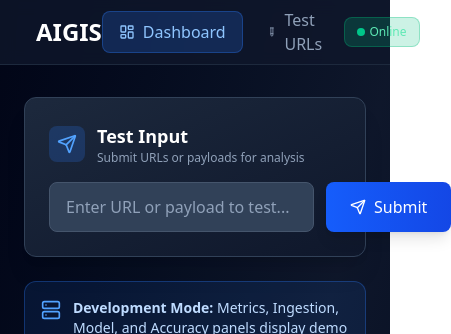
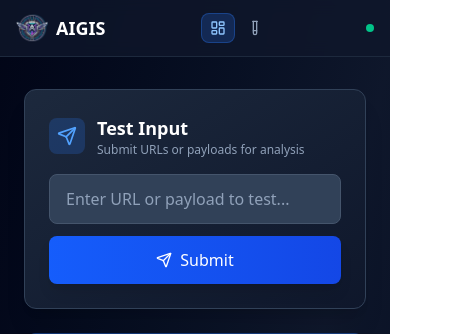
Before and after one commit to itzzfalcon52/demo-WFA, a React (Vite) app in the folder frontend/waf-dashboard/: page / in a window 390 px wide. Shown: the top 334 px of the page, 451 px wide, since content can reach past the window. Built offline with nearby package versions, Linux system fonts and the light colour scheme; no server answers.

Commit message:
made website responsive

```diff
--- a/frontend/waf-dashboard/src/components/Navigation.jsx
+++ b/frontend/waf-dashboard/src/components/Navigation.jsx
@@ -1,59 +1,66 @@
 import { useLocation, Link } from "react-router-dom";
 import { Shield, LayoutDashboard, TestTube } from "lucide-react";
+
 function Navigation() {
   const location = useLocation();
-
   const isActive = (path) => location.pathname === path;
 
   return (
     <nav className="border-b border-slate-800 bg-slate-900/80 backdrop-blur-sm sticky top-0 z-20">
-      <div className="max-w-7xl mx-auto px-6">
-        <div className="flex items-center justify-between h-16">
+      <div className="max-w-7xl mx-auto px-4 sm:px-6">
+        <div className="flex items-center justify-between h-14 sm:h-16">
           {/* Logo */}
-          <Link to="/" className="flex items-center gap-3 group">
-            <div className=" rounded-lg  group-hover:from-blue-400 group-hover:to-blue-500 transition-all">
+          <Link to="/" className="flex items-center gap-2 sm:gap-3 group">
+            <div className="rounded-lg transition-all">
               <img
                 src="./aigis.png"
                 alt="AIGIS Logo"
-                className="w-16 h-16 text-white"
+                className="w-8 h-8 sm:w-12 md:w-16 sm:h-12 md:h-16"
               />
             </div>
-            <span className="text-2xl font-bold text-white">AIGIS</span>
+            <span className="text-lg sm:text-xl md:text-2xl font-bold text-white">
+              AIGIS
+            </span>
           </Link>
 
           {/* Navigation Links */}
-          <div className="flex items-center gap-2">
+          <div className="flex items-center gap-1 sm:gap-2">
             <Link
               to="/"
-              className={`flex items-center gap-2 px-4 py-2 rounded-lg font-medium transition-all ${
+              className={`flex items-center gap-1 sm:gap-2 px-2 sm:px-4 py-1.5 sm:py-2 rounded-lg text-sm sm:text-base font-medium transition-all ${
                 isActive("/")
                   ? "bg-blue-500/20 text-blue-300 border border-blue-500/30"
                   : "text-slate-400 hover:text-white hover:bg-slate-800"
               }`}
             >
               <LayoutDashboard className="w-4 h-4" />
-              Dashboard
+              <span className="hidden sm:inline">Dashboard</span>
             </Link>
 
             <Link
               to="/test-page"
-              className={`flex items-center gap-2 px-4 py-2 rounded-lg font-medium transition-all ${
+              className={`flex items-center gap-1 sm:gap-2 px-2 sm:px-4 py-1.5 sm:py-2 rounded-lg text-sm sm:text-base font-medium transition-all ${
                 isActive("/test-page")
                   ? "bg-blue-500/20 text-blue-300 border border-blue-500/30"
                   : "text-slate-400 hover:text-white hover:bg-slate-800"
               }`}
             >
               <TestTube className="w-4 h-4" />
-              Test URLs
+              <span className="hidden sm:inline">Test URLs</span>
             </Link>
           </div>
 
           {/* Status Indicator */}
-          <div className="px-3 py-1.5 rounded-lg bg-emerald-500/20 border border-emerald-500/30">
+          <div className="hidden md:flex px-3 py-1.5 rounded-lg bg-emerald-500/20 border border-emerald-500/30">
             <p className="text-xs text-emerald-300 font-medium flex items-center gap-1">
               <span className="w-2 h-2 rounded-full bg-emerald-400 animate-pulse block" />
               Online
             </p>
+          </div>
+
+          {/* Mobile Status - Just the dot */}
+          <div className="md:hidden flex items-center">
+            <span className="w-2 h-2 rounded-full bg-emerald-400 animate-pulse" />
           </div>
         </div>
       </div>
--- a/frontend/waf-dashboard/src/components/SubmitAttack.jsx
+++ b/frontend/waf-dashboard/src/components/SubmitAttack.jsx
@@ -64,8 +64,8 @@
         </div>
       </div>
 
-      <form onSubmit={handleSubmit} className="space-y-4">
-        <div className="flex gap-3">
+      <form onSubmit={handleSubmit} className="space-y-4 ">
+        <div className="flex gap-3 max-sm:flex-col">
           <input
             type="text"
             value={input}
@@ -77,7 +77,7 @@
           <button
             type="submit"
             disabled={loading}
-            className="px-6 py-3 rounded-lg bg-gradient-to-r from-blue-600 to-blue-700 hover:from-blue-500 hover:to-blue-600 text-white font-medium disabled:opacity-50 disabled:cursor-not-allowed transition-all shadow-lg flex items-center gap-2"
+            className="px-6 py-3 rounded-lg  bg-gradient-to-r from-blue-600 to-blue-700 hover:from-blue-500 hover:to-blue-600 text-white font-medium disabled:opacity-50 disabled:cursor-not-allowed transition-all shadow-lg flex items-center justify-center gap-2"
           >
             {loading ? (
               <>
```
